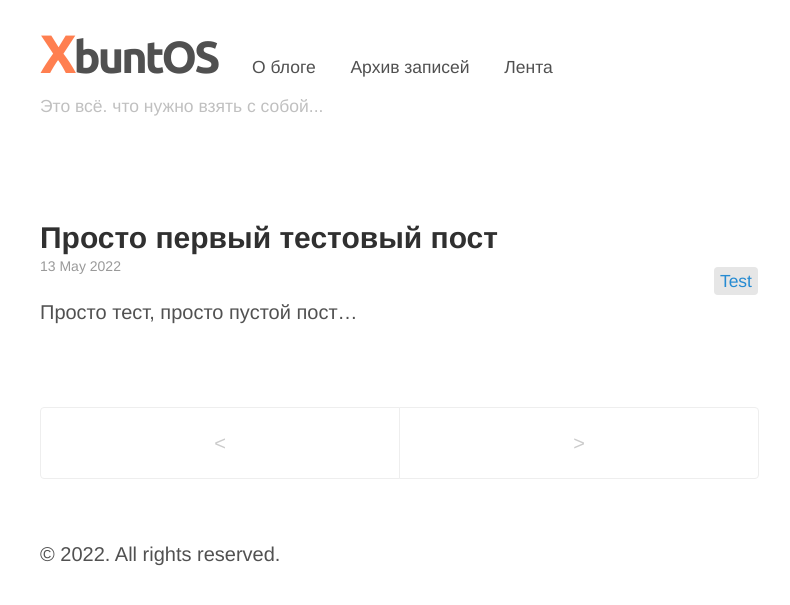
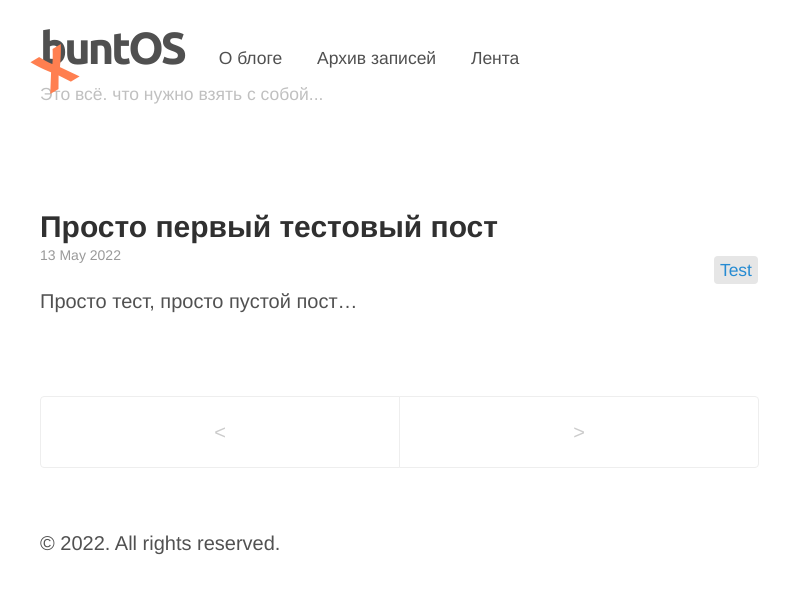
Before and after one commit to whitepingvin/xbuntos, a Jekyll site: the page built from index.html, in a window 1280 px wide. Shown: the top 605 px of the page, without its empty margins (240-1030 px from the left). Built offline with Jekyll 4.4.1, drawn with Linux system fonts in a browser that asks for light colours; the list of posts is cut into pages by our own code.

Commit message:
Update poole.css

```diff
--- a/public/css/poole.css
+++ b/public/css/poole.css
@@ -96,10 +96,12 @@ h4, h5, h6 {
     letter-spacing: -3px;
 }
 span._x {
-    position: relative;
+    position: absolute;
     font-size: 2.7rem;
     color: coral;
-    transform: rotate(133deg);
+    transform: rotate(149deg);
+    top: 15px;
+    left: 0;
     z-index: 2;
 }
 .post h1 {
@@ -308,6 +310,7 @@ tbody tr:nth-child(odd) th {
   margin-bottom: 3rem;
 }
 .masthead-title {
+  position: relative;
   margin-top: 0;
   margin-bottom: 0;
   color: #505050;
```
